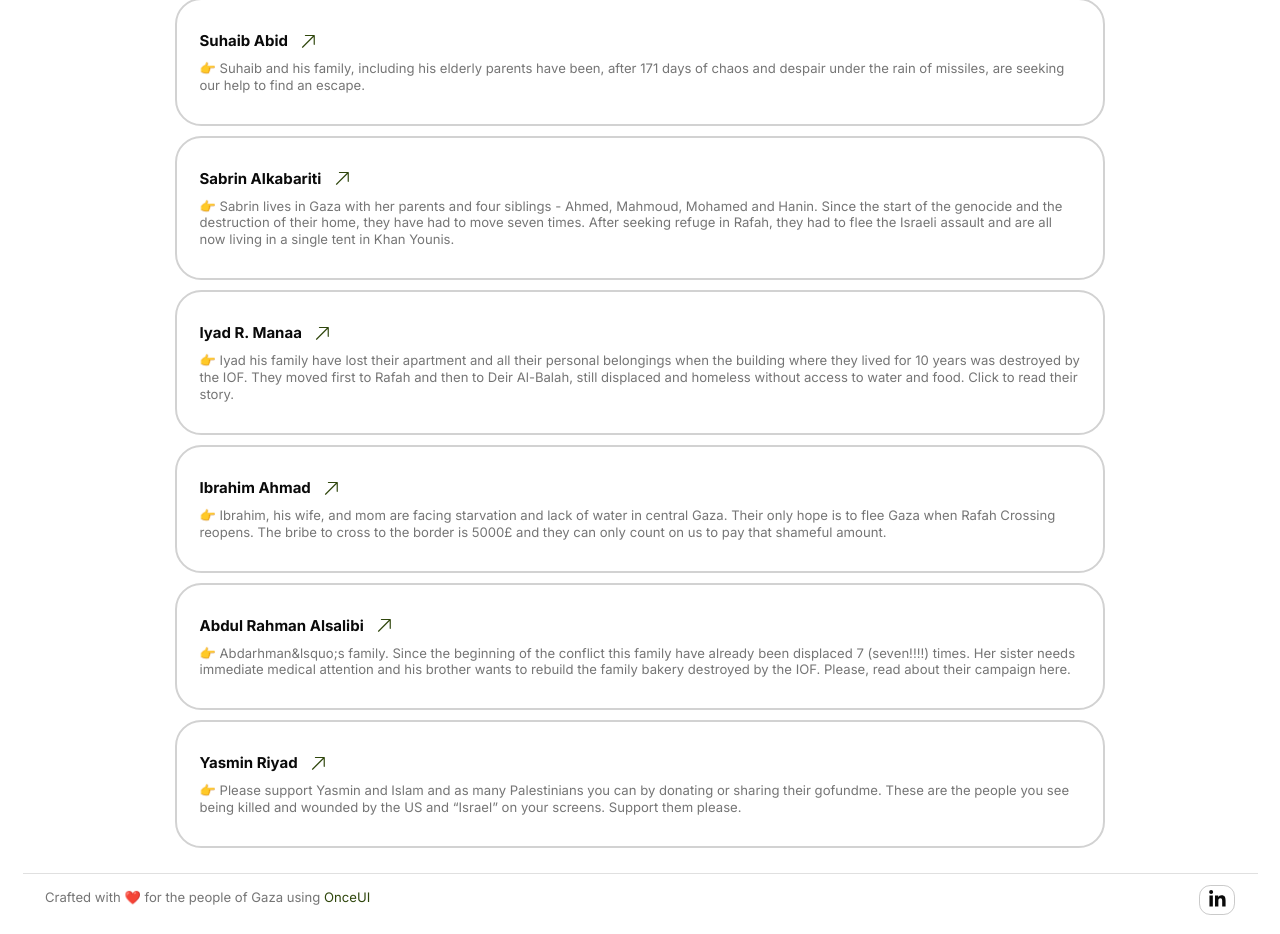
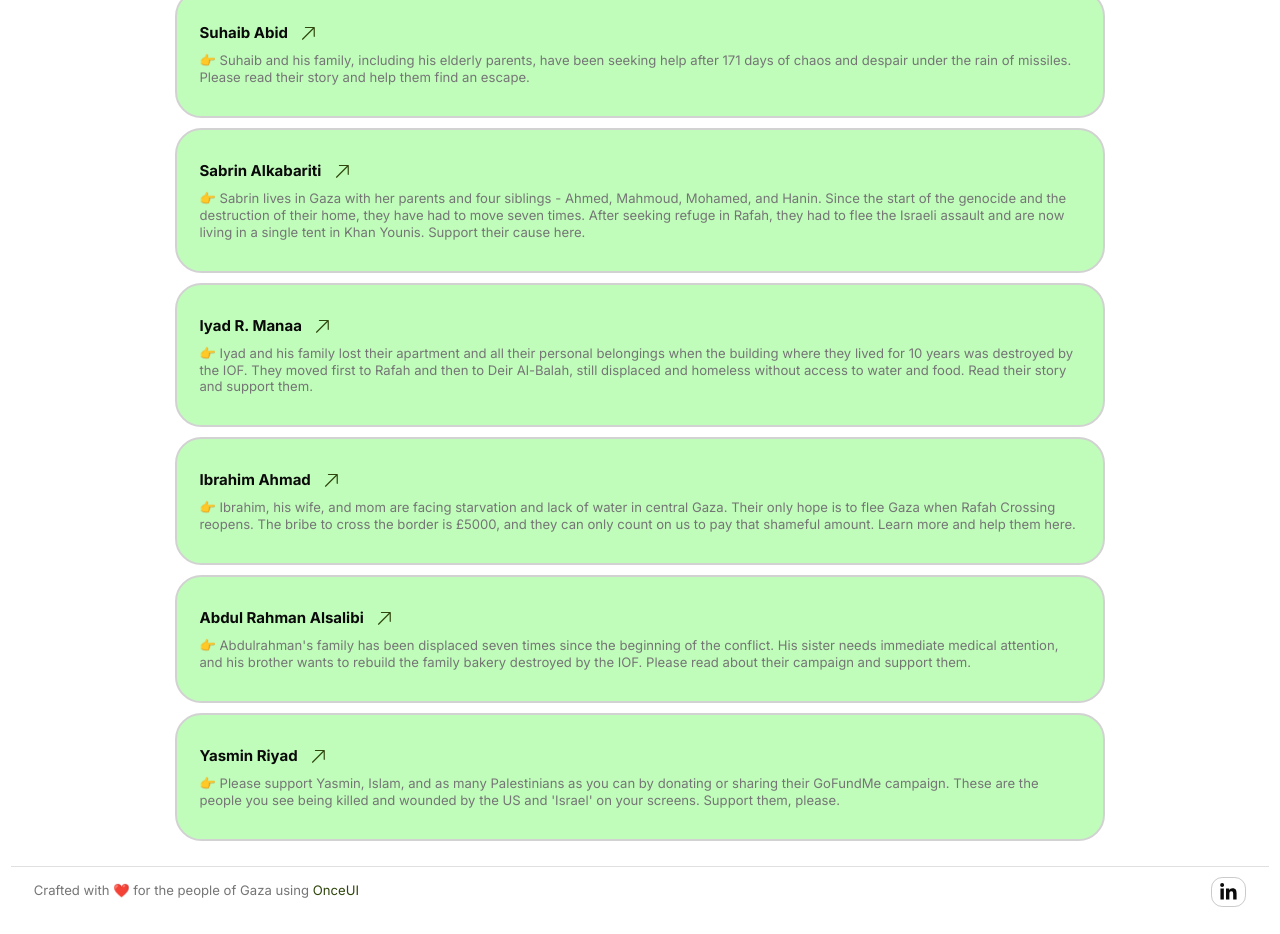
Before and after one commit to zaihdo/freegazans, a Next.js app: page / in a window 1280 px wide. Shown: the part 580-1514 px from the top of the page. Built offline with nearby package versions, Linux system fonts and the light colour scheme.

Commit message:
style changes

```diff
--- a/src/app/page.tsx
+++ b/src/app/page.tsx
@@ -12,11 +12,9 @@ export default function Index() {
     return (
         <Flex
             fillWidth
-            flex={1}
             direction="column"
             alignItems="center"
-            paddingTop="xs"
-            paddingX="l">
+            paddingX="s">
             <Header />
             <Home />
             <Footer />
--- a/src/components/LinkCard.tsx
+++ b/src/components/LinkCard.tsx
@@ -12,13 +12,15 @@ interface LinkCardProps {
 
 const LinkCard: React.FC<LinkCardProps> = ({ name, description, link }) => (
   <Link
-    style={{ border: '2px solid var(--neutral-border-strong)', borderRadius: 'var(--radius-xl-nest-8)', padding: 'var(--responsive-space-l)', marginBottom: 10 }}
-    href={link}>
+    style={{ background: 'var(--accent-background-medium)', border: '2px solid var(--neutral-border-strong)', borderRadius: 'var(--radius-xl-nest-8)', padding: 'var(--responsive-space-l)', marginBottom: 10 }}
+    href={link}
+    >
     <Flex
       fillWidth
       direction="column"
       paddingY="8"
-      gap="8">
+      gap="8"
+      >
       <Flex
         fillWidth
         alignItems="center"
--- a/src/data/peopleData.tsx
+++ b/src/data/peopleData.tsx
@@ -6,32 +6,32 @@ const peopleData = [
   },
   {
     name: "Suhaib Abid",
-      description: "👉 Suhaib and his family, including his elderly parents have been, after 171 days of chaos and despair under the rain of missiles, are seeking our help to find an escape.",
+    description: "👉 Suhaib and his family, including his elderly parents, have been seeking help after 171 days of chaos and despair under the rain of missiles. Please read their story and help them find an escape.",
     link: "https://gofund.me/ea678d4c"
   },
   {
     name: "Sabrin Alkabariti",
-      description: "👉 Sabrin lives in Gaza with her parents and four siblings - Ahmed, Mahmoud, Mohamed and Hanin. Since the start of the genocide and the destruction of their home, they have had to move seven times. After seeking refuge in Rafah, they had to flee the Israeli assault and are all now living in a single tent in Khan Younis.",
+    description: "👉 Sabrin lives in Gaza with her parents and four siblings - Ahmed, Mahmoud, Mohamed, and Hanin. Since the start of the genocide and the destruction of their home, they have had to move seven times. After seeking refuge in Rafah, they had to flee the Israeli assault and are now living in a single tent in Khan Younis. Support their cause here.",
     link: "https://www.gofundme.com/f/eid-aladha-donations-for-the-alkabariti-family-of-gaza"
   },
   {
     name: "Iyad R. Manaa",
-      description: "👉 Iyad his family have lost their apartment and all their personal belongings when the building where they lived for 10 years was destroyed by the IOF. They moved first to Rafah and then to Deir Al-Balah, still displaced and homeless without access to water and food. Click to read their story.",
+    description: "👉 Iyad and his family lost their apartment and all their personal belongings when the building where they lived for 10 years was destroyed by the IOF. They moved first to Rafah and then to Deir Al-Balah, still displaced and homeless without access to water and food. Read their story and support them.",
     link: "https://gofund.me/e1e1b340"
   },
   {
     name: "Ibrahim Ahmad",
-      description: "👉 Ibrahim, his wife, and mom are facing starvation and lack of water in central Gaza. Their only hope is to flee Gaza when Rafah Crossing reopens. The bribe to cross to the border is 5000£ and they can only count on us to pay that shameful amount.",
+    description: "👉 Ibrahim, his wife, and mom are facing starvation and lack of water in central Gaza. Their only hope is to flee Gaza when Rafah Crossing reopens. The bribe to cross the border is £5000, and they can only count on us to pay that shameful amount. Learn more and help them here.",
     link: "https://gofund.me/2b217b63"
   },
   {
     name: "Abdul Rahman Alsalibi",
-      description: "👉 Abdarhman&lsquo;s family. Since the beginning of the conflict this family have already been displaced 7 (seven!!!!) times. Her sister needs immediate medical attention and his brother wants to rebuild the family bakery destroyed by the IOF. Please, read about their campaign here.",
+    description: "👉 Abdulrahman's family has been displaced seven times since the beginning of the conflict. His sister needs immediate medical attention, and his brother wants to rebuild the family bakery destroyed by the IOF. Please read about their campaign and support them.",
     link: "https://gofund.me/59eef690"
   },
   {
     name: "Yasmin Riyad",
-      description: "👉 Please support Yasmin and Islam and as many Palestinians you can by donating or sharing their gofundme. These are the people you see being killed and wounded by the US and “Israel” on your screens. Support them please.",
+    description: "👉 Please support Yasmin, Islam, and as many Palestinians as you can by donating or sharing their GoFundMe campaign. These are the people you see being killed and wounded by the US and 'Israel' on your screens. Support them, please.",
     link: "https://www.gofundme.com/f/Reunitedmyfamily?attribution_id=sl:2696f2cb-b9e4-48ab-b393-438cb72f7f3d&lang=en_GB&utm_campaign=fp_sharesheet&utm_medium=customer&utm_source=copy_link"
   }
 ];
--- a/src/pages/Home/page.tsx
+++ b/src/pages/Home/page.tsx
@@ -21,25 +21,10 @@ export default function Home() {
             flex={1}
             as="section"
             maxWidth={64}>
-            {/* <Flex
-                style={{ zIndex: '1', width: '95%' }}
-                position="relative"
-                paddingX="24"
-                paddingY="8"
-                marginBottom="xs"
-                alignItems='center'
-                justifyContent='center'
-                >
-                <Heading
-                    variant="display-strong-s"
-                    onBackground="neutral-strong">
-                    Free Gazans
-                </Heading>
-            </Flex> */}
             <Flex
                 fillWidth
                 position="relative"
-                background="surface"
+                background="danger-medium"
                 border="neutral-strong"
                 borderStyle="solid-2"
                 radius="xl-8"
```
Lines whose indentation alone changed are shown as unchanged.
